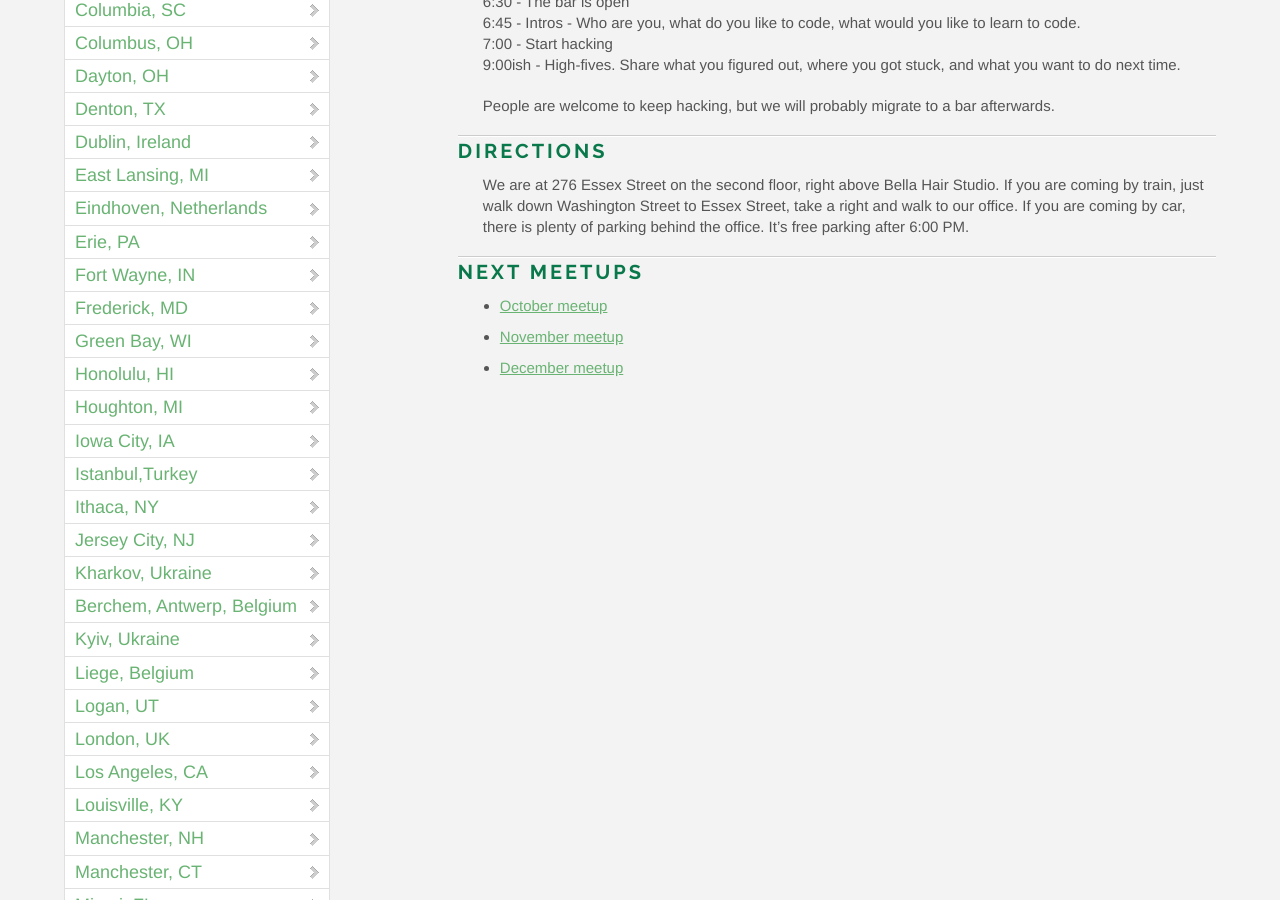
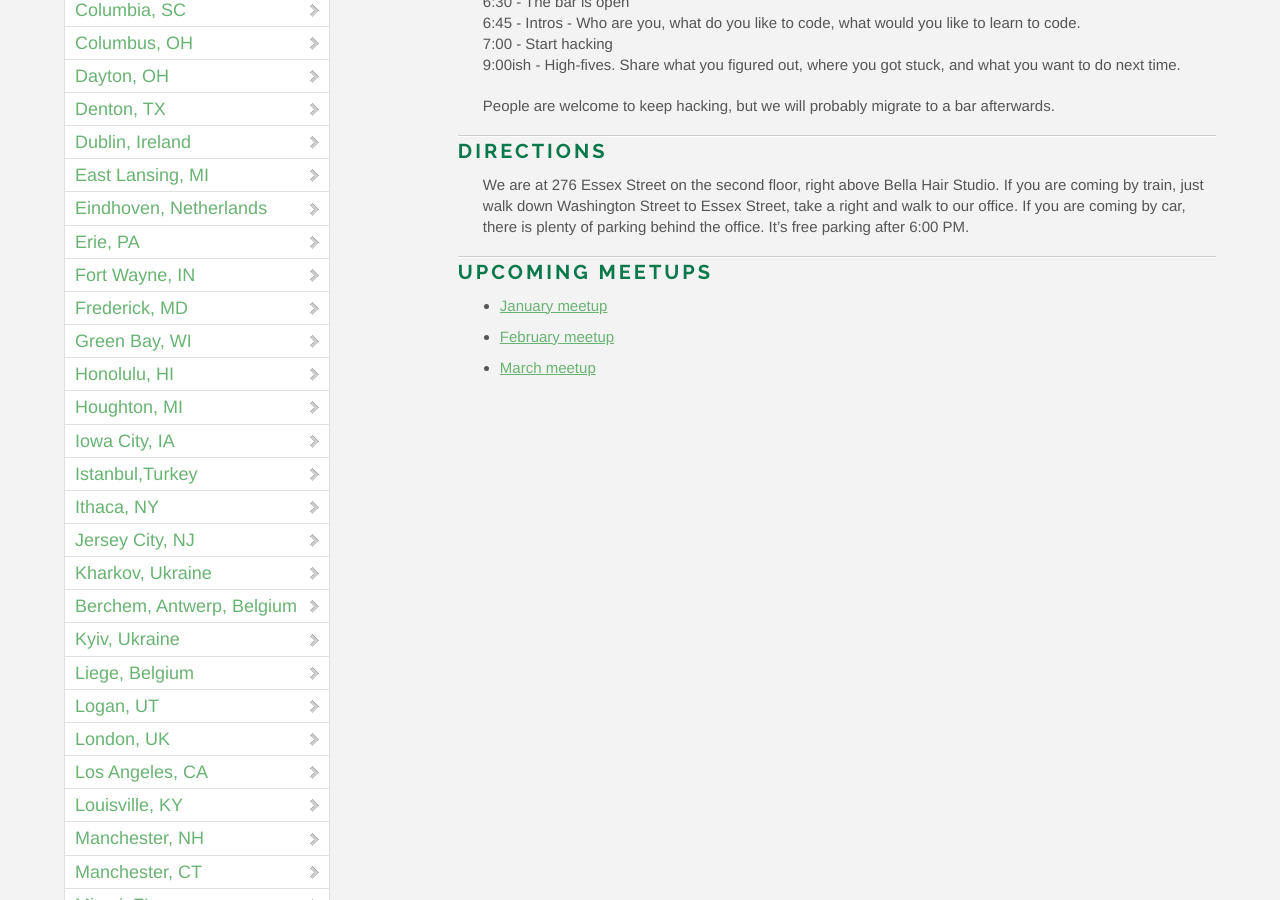
Before and after one commit to OpenHack/openhack.github.com, a Jekyll site: the page built from salem/index.markdown, in a window 1280 px wide and 900 px high, scrolled down 919 px. Built offline with Jekyll 4.4.1, drawn with Linux system fonts in a browser that asks for light colours; nearby versions of some CDN libraries; comment, search, counter and statistics services are not loaded.

Commit message:
Update index.markdown
added upcoming meetup links

```diff
--- a/salem/index.markdown
+++ b/salem/index.markdown
@@ -26,8 +26,8 @@ People are welcome to keep hacking, but we will probably migrate to a bar afterw
 
 We are at 276 Essex Street on the second floor, right above Bella Hair Studio.  If you are coming by train, just walk down Washington Street to Essex Street, take a right and walk to our office.  If you are coming by car, there is plenty of parking behind the office.  It's free parking after 6:00 PM.
 
-### Next meetups
+### Upcoming meetups
 
-* [October meetup](http://www.meetup.com/OpenHack-Salem/events/210709132/)
-* [November meetup](http://www.meetup.com/OpenHack-Salem/events/210710422/)
-* [December meetup](http://www.meetup.com/OpenHack-Salem/events/210710792/)
+* [January meetup](http://www.meetup.com/OpenHack-Salem/events/219697951/)
+* [February meetup](http://www.meetup.com/OpenHack-Salem/events/219697985/)
+* [March meetup](http://www.meetup.com/OpenHack-Salem/events/219697997/)
```
